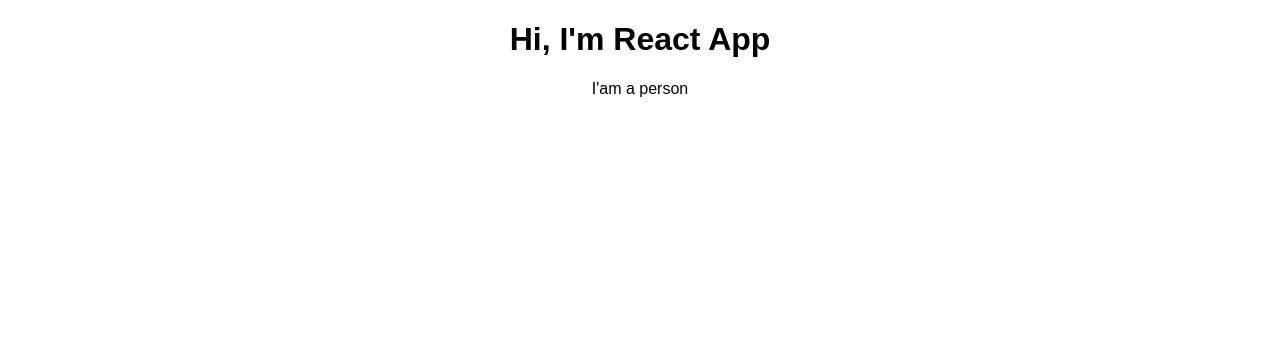
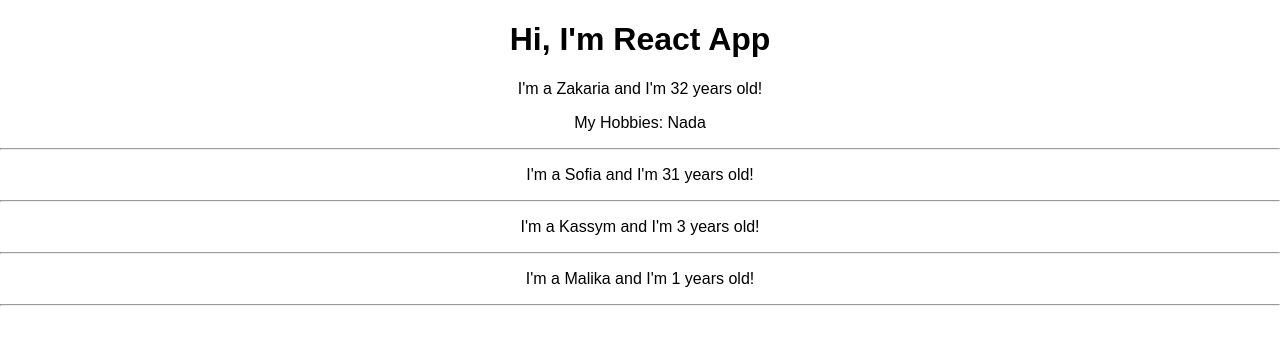
Before and after one commit to limozaza/r001, a React (Create React App) app: page / in a window 1280 px wide. Shown: the top 344 px of the page. Built offline with nearby package versions, Linux system fonts and the light colour scheme.

Commit message:
understand props and children

```diff
--- a/src/App.js
+++ b/src/App.js
@@ -7,7 +7,10 @@ class App extends Component {
     return (
       <div className="App">
         <h1>Hi, I'm React App</h1>
-        <Person/>
+        <Person name="Zakaria" age="32">My Hobbies: Nada</Person>
+        <Person name="Sofia" age="31"/>
+        <Person name="Kassym" age="3"/>
+        <Person name="Malika" age="1"/>
       </div>
     );
   }
--- a/src/Person/Person.js
+++ b/src/Person/Person.js
@@ -1,7 +1,11 @@
 import React from 'react';
-const person = () => {
+const person = (props) => {
     return(
-        <p>I'am a person</p>
+        <div>
+            <p>I'm a {props.name} and I'm {props.age} years old!</p>
+            <p>{props.children}</p>
+            <hr/>
+        </div>
     );
 }
 export default person;
```
